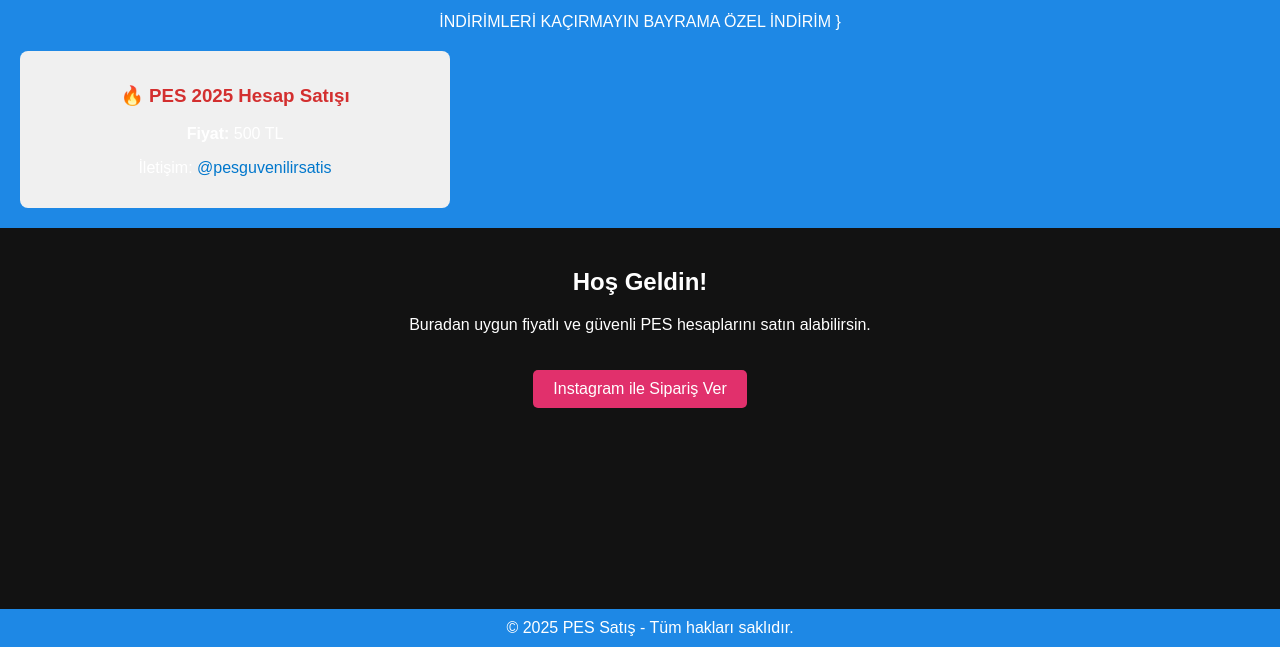
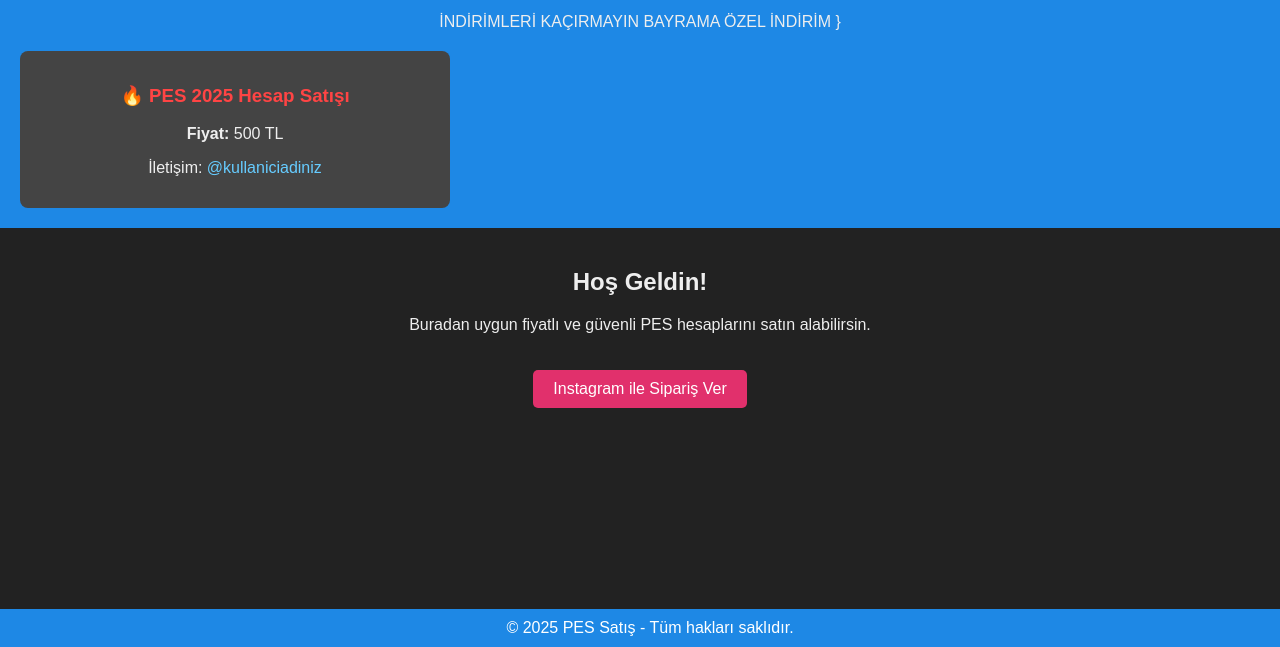
Before and after one commit to emre768/Pes-sat-s, a plain HTML site: page index.html in a window 1280 px wide. Shown: the part 153-800 px from the top of the page. Drawn offline with Linux system fonts and the light colour scheme.

Commit message:
Update index.html

```diff
--- a/index.html
+++ b/index.html
@@ -66,11 +66,15 @@
 
 }
 </head>
-<body>  <div style="padding: 15px; background-color: #f0f0f0; border-radius: 8px; margin-top: 20px; max-width: 400px;">
-  <h3 style="color: #d32f2f;">🔥 PES 2025 Hesap Satışı</h3>
-  <p><strong>Fiyat:</strong> 500 TL</p>
-  <p>İletişim: <a href="https://instagram.com/kullaniciadiniz" target="_blank" style="color: #0077cc; text-decoration: none;">@pesguvenilirsatis</a></p>
-</div>
+<body>  <body style="background-color: #222; color: #eee;">
+
+  <div style="padding: 15px; background-color: #444; border-radius: 8px; margin-top: 20px; max-width: 400px;">
+    <h3 style="color: #ff4444;">🔥 PES 2025 Hesap Satışı</h3>
+    <p><strong>Fiyat:</strong> 500 TL</p>
+    <p>İletişim: <a href="https://instagram.com/kullaniciadiniz" target="_blank" style="color: #66ccff; text-decoration: none;">@kullaniciadiniz</a></p>
+  </div>
+
+</body>
 
     </html>
   </header>
```
